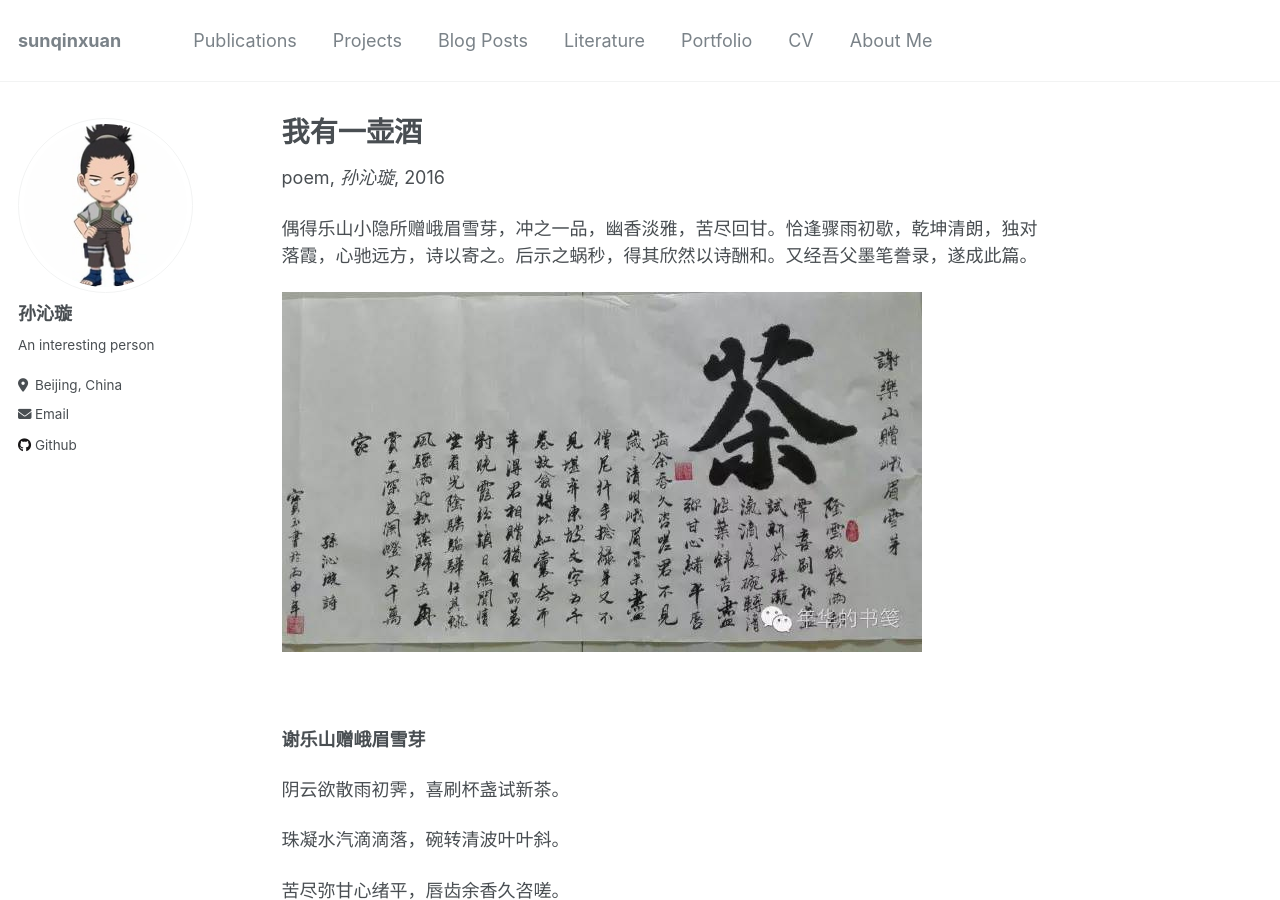
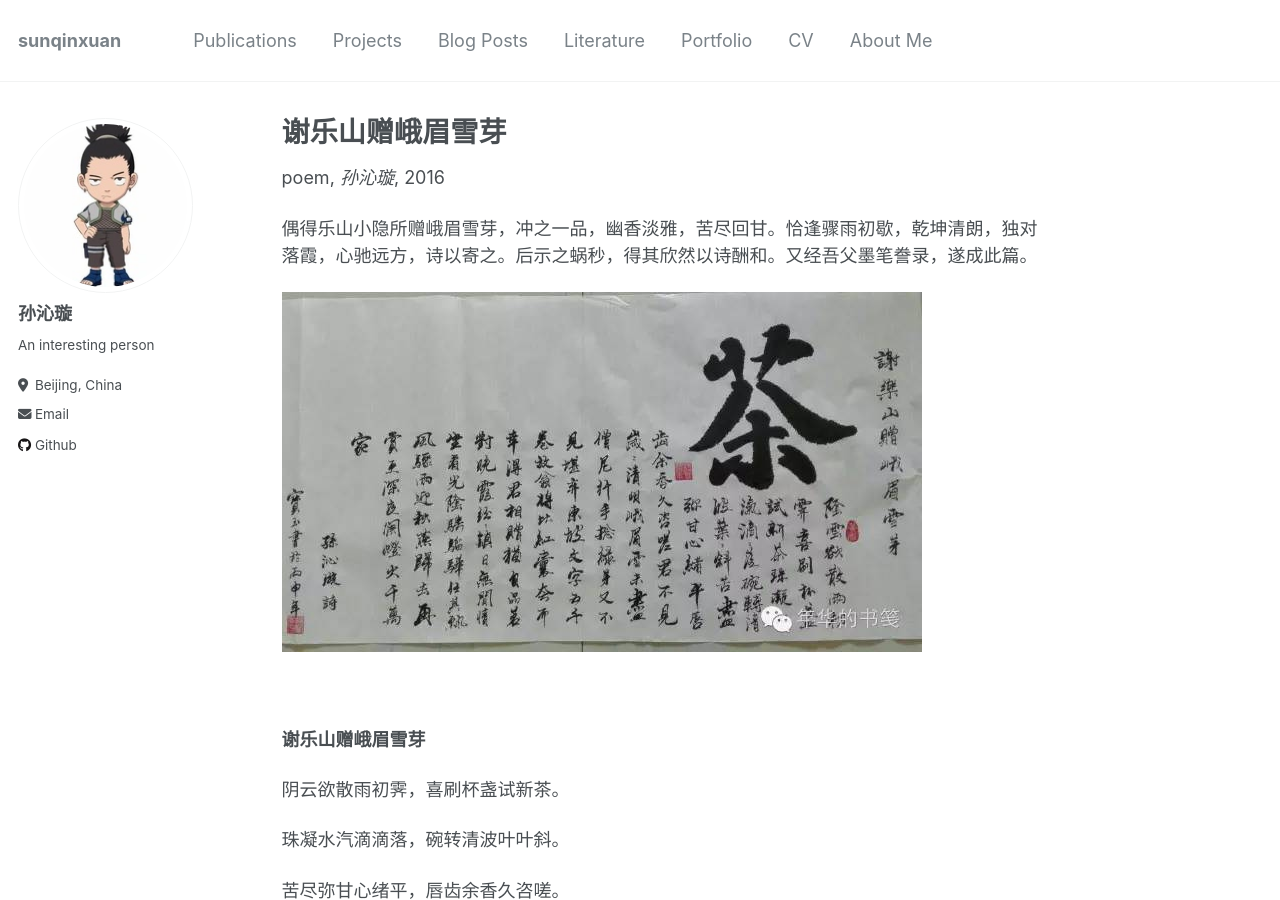
Before and after one commit to wdyiwdwd/wdyiwdwd.github.io, a Jekyll site: the page built from _literature/2016-07-23-tea.md, in a window 1280 px wide and 900 px high. Built offline with Jekyll 4.4.1, drawn with Linux system fonts in a browser that asks for light colours.

Commit message:
Update 2016-07-23-tea.md

```diff
--- a/_literature/2016-07-23-tea.md
+++ b/_literature/2016-07-23-tea.md
@@ -1,5 +1,5 @@
 ---
-title: "我有一壶酒"
+title: "谢乐山赠峨眉雪芽"
 collection: literature
 type: "poem"
 permalink: /literature/literature-2016-06-15
```
